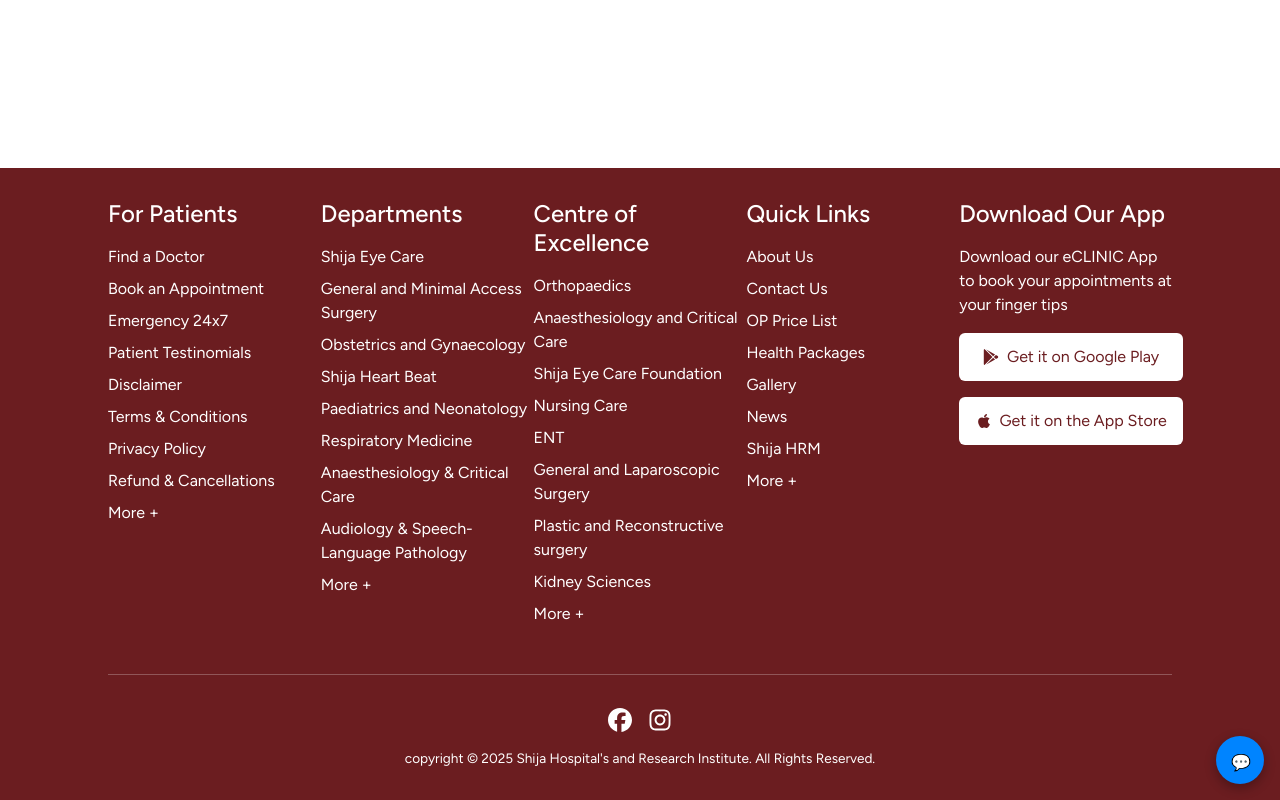
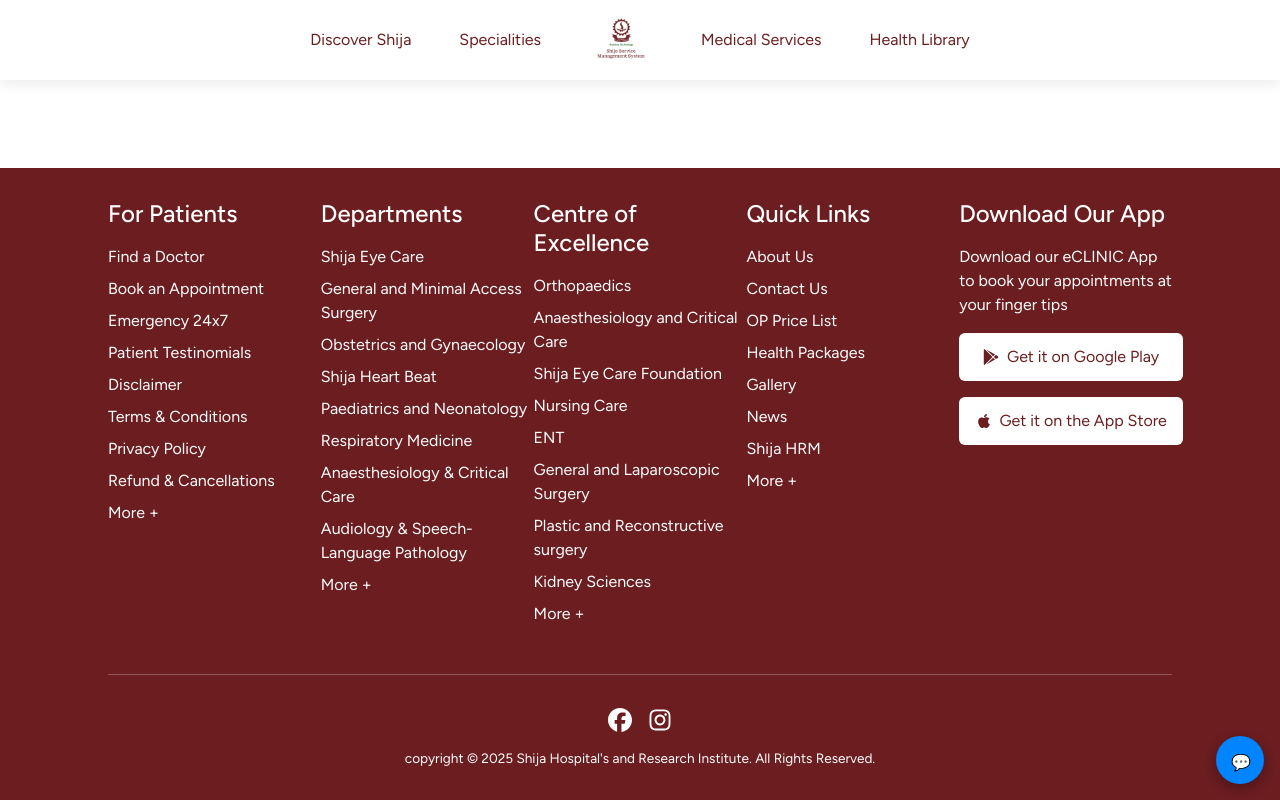
Before and after one commit to nsan1989/Shija_Frontend, a React (Vite) app: page /health-check in a window 1280 px wide. Built offline with nearby package versions, Linux system fonts and the light colour scheme.

Commit message:
web.0.4.d

```diff
--- a/src/components/float_nav_component/float_nav.module.css
+++ b/src/components/float_nav_component/float_nav.module.css
@@ -8,6 +8,9 @@
     padding: 1rem 0rem;
     background: #fff;
     cursor: pointer;
+    transition:
+        background-color 0.35s cubic-bezier(0.4, 0, 0.2, 1),
+        color 0.35s cubic-bezier(0.4, 0, 0.2, 1);
 }
 
 .floatNavStyle:hover {
--- a/src/components/header_component/header.jsx
+++ b/src/components/header_component/header.jsx
@@ -4,6 +4,7 @@
 import styles from "./header.module.css";
 import { FaArrowLeft } from "react-icons/fa";
 import logo from "../../assets/icons/logo.png";
+import { useLocation } from "react-router-dom";
 
 export default function ShijaHeader() {
     const [activeMegaIndex, setActiveMegaIndex] = useState(null);
@@ -11,6 +12,9 @@
     const [scrolled, setScrolled] = useState(false);
     const [isMobile, setIsMobile] = useState(false);
     const closeTimer = useRef(null);
+    const location = useLocation();
+    const isHome = location.pathname === "/";
+
 
     /* Scroll effect */
     useEffect(() => {
@@ -35,8 +39,13 @@
         <Navbar
             expand="md"
             fixed="top"
-            className={`p-0 ${styles.navbarWrapperStyles} ${scrolled ? styles.navbarScrolled : styles.navbarTransparent
-                }`}
+            className={`p-0
+                ${styles.navbarWrapperStyles}
+                ${isHome && !scrolled
+                    ? styles.navbarTransparent
+                    : styles.navbarScrolled
+                }
+            `}
         >
             <Container>
                 <Navbar.Brand className="d-md-none">SHRI</Navbar.Brand>
@@ -69,7 +78,16 @@
                                         }
                                     }}
                                 >
-                                {item.name}
+                                    {item.type === "logo" ? (
+                                        <Image
+                                            src={logo}
+                                            alt="Shija Logo"
+                                            height={64}
+                                            className={styles.logoImage}
+                                        />
+                                    ) : (
+                                        item.name
+                                    )}
                                 </Nav.Link>
 
                                 {/* Mega Menu */}
--- a/src/components/header_component/header.module.css
+++ b/src/components/header_component/header.module.css
@@ -2,9 +2,7 @@
 
 .navbarWrapperStyles {
   transition: background-color 0.3s ease, box-shadow 0.3s ease;
-  height: 3rem;
   display: flex;
-  align-items: center;
 }
 
 .navbarTransparent {
@@ -29,7 +27,6 @@
 }
 
 .navLink {
-  height: 3rem;
   display: flex;
   align-items: center;
   color: #ffffff !important;
--- a/src/components/header_component/mega_menu.jsx
+++ b/src/components/header_component/mega_menu.jsx
@@ -77,9 +77,9 @@
         ],
     },
     {
-        name: "Shija Hospitals and Research Institute",
+        type: "logo",
         icon: "",
-        path: "",
+        path: "/",
     },
     {
         name: "Medical Services",
```
Lines whose indentation alone changed are shown as unchanged.
